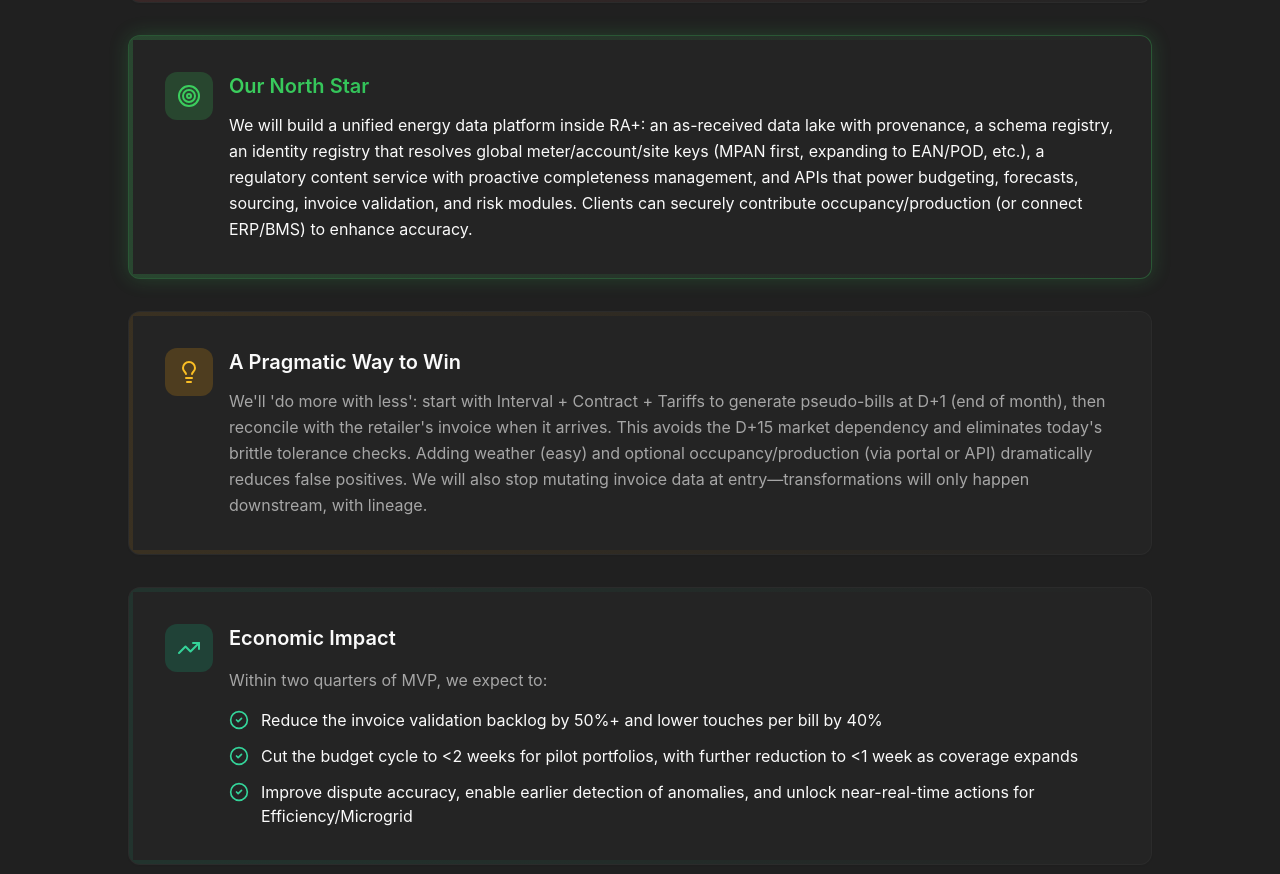
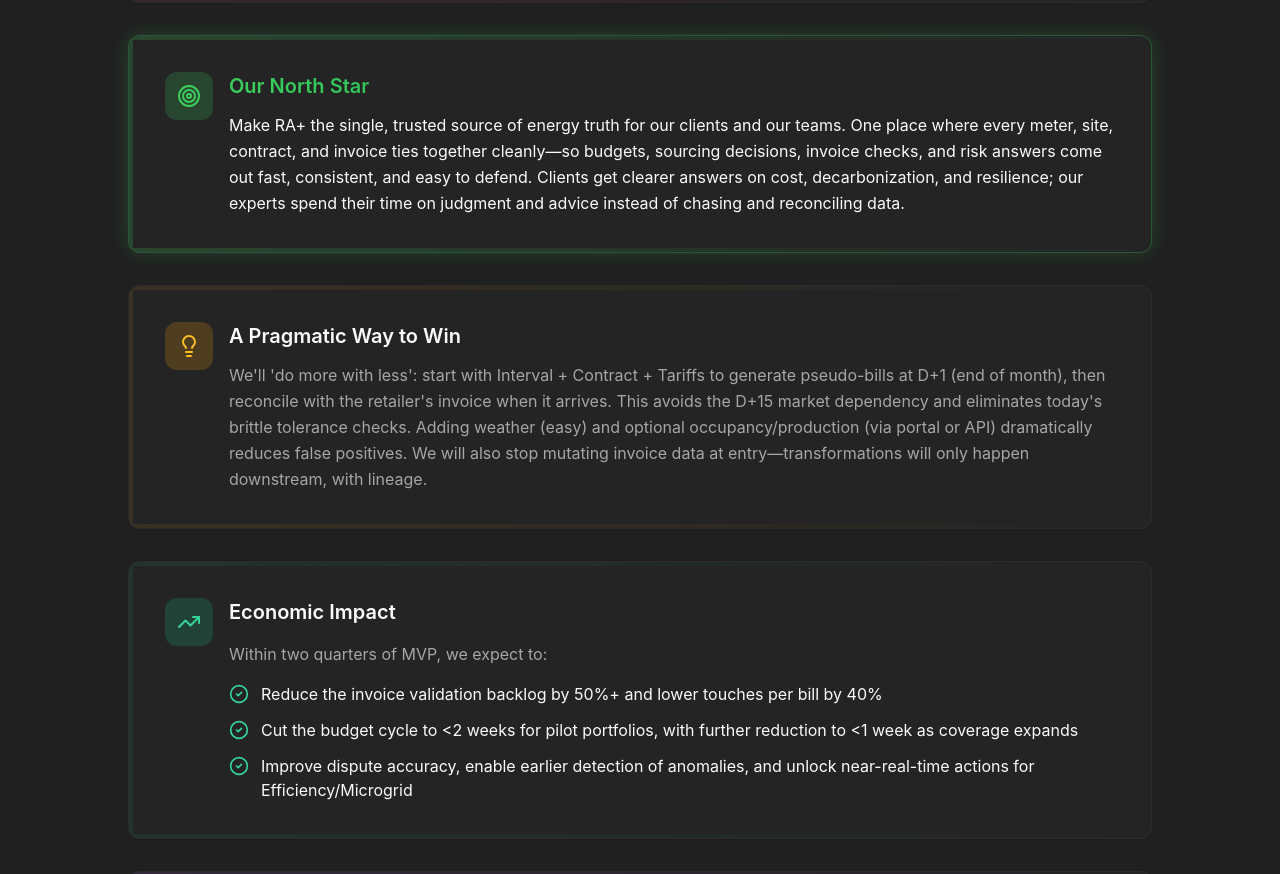
Before and after one commit to julienpicaud-se/new-2026-energy-supply-ra-trasnformation_to-share, a React (Vite) app: page / in a window 1280 px wide. Shown: the part 1779-2653 px from the top of the page. Built offline with nearby package versions, Linux system fonts and the light colour scheme.

Commit message:
Changes
Co-authored-by: julienpicaud-se <235715501+julienpicaud-se@users.noreply.github.com>

```diff
--- a/src/data/playbook-data.ts
+++ b/src/data/playbook-data.ts
@@ -607,7 +607,7 @@ export const marketConstraints = [
 export const executiveNarrative = {
   whatsHappening: "Clients are navigating the most challenging energy landscape in a generation: surging demand, constrained grids, geopolitical price shocks, decarbonization mandates, and rising expectations for AI-driven optimization. At the same time, our managed services business carries significant operating cost because we lack a single, authoritative way to ingest, standardize, and use the data that powers every offer—budgeting, invoice validation, sourcing, risk management, accruals, and PPA advisory. Teams spend outsized time reconciling interval, contract, invoice, tariff, and offer data across thousands of formats and retailer portals. The result: long budget cycles (~8 weeks), a long invoice validation queue, and duplicated portfolio work across multiple teams.",
   trueProblem: "The challenge is not the service logic; it's the data foundation. Clients want integrated answers across decarbonization, cost, and resilience—but our ability to deliver at speed and scale is throttled by data fragmentation. When interval and contract data are available and cleanly mapped to sites/accounts, we can compute what a bill should be and automate downstream workflows. Where we struggle is identity mapping and fragmented ingestion—and both directly erode trust in the invoice validation queue. Without a reliable meter↔account↔site registry, invoices can't be matched to the right contract or consumption baseline, so legitimate charges look like exceptions and real anomalies get buried in noise. Fragmented ingestion compounds the issue: the same invoice may arrive through different portals, formats, or feeds with inconsistent fields, creating duplicates, gaps, and silent overwrites that corrupt the queue on entry. Add market delays (D+15) and analysts end up re-checking data they should be able to trust by default—turning validation into manual reconciliation rather than true exception management.",
-  northStar: "We will build a unified energy data platform inside RA+: an as-received data lake with provenance, a schema registry, an identity registry that resolves global meter/account/site keys (MPAN first, expanding to EAN/POD, etc.), a regulatory content service with proactive completeness management, and APIs that power budgeting, forecasts, sourcing, invoice validation, and risk modules. Clients can securely contribute occupancy/production (or connect ERP/BMS) to enhance accuracy.",
+  northStar: "Make RA+ the single, trusted source of energy truth for our clients and our teams. One place where every meter, site, contract, and invoice ties together cleanly—so budgets, sourcing decisions, invoice checks, and risk answers come out fast, consistent, and easy to defend. Clients get clearer answers on cost, decarbonization, and resilience; our experts spend their time on judgment and advice instead of chasing and reconciling data.",
   pragmaticWay: "We'll 'do more with less': start with Interval + Contract + Tariffs to generate pseudo-bills at D+1 (end of month), then reconcile with the retailer's invoice when it arrives. This avoids the D+15 market dependency and eliminates today's brittle tolerance checks. Adding weather (easy) and optional occupancy/production (via portal or API) dramatically reduces false positives. We will also stop mutating invoice data at entry—transformations will only happen downstream, with lineage.",
   economicImpact: [
     "Reduce the invoice validation backlog by 50%+ and lower touches per bill by 40%",
```
